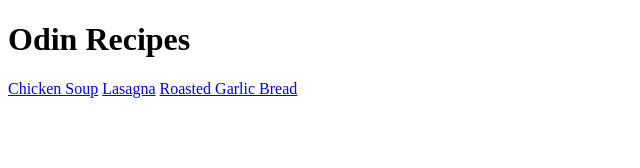
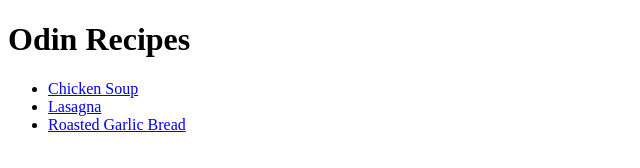
Before and after one commit to chigaimaro/odin-recipes, a plain HTML site: page index.html in a window 1280 px wide. Shown: the whole page, without its empty margins (0-640 px from the left). Drawn offline with Linux system fonts and the light colour scheme.

Commit message:
Wraps recipes in a list to clean up list of links

```diff
--- a/index.html
+++ b/index.html
@@ -6,8 +6,10 @@
     </head>
     <body>
         <h1>Odin Recipes</h1>
-        <a href="./recipes/chicken_soup.html">Chicken Soup</a>
-        <a href="./recipes/lasagna.html">Lasagna</a>
-        <a href="./recipes/roasted_garlic_bread.html">Roasted Garlic Bread</a>
+        <ul>
+            <li><a href="./recipes/chicken_soup.html">Chicken Soup</a></li>
+            <li><a href="./recipes/lasagna.html">Lasagna</a></li>
+            <li><a href="./recipes/roasted_garlic_bread.html">Roasted Garlic Bread</a></li>
+        </ul>
     </body>
 </html>
```
